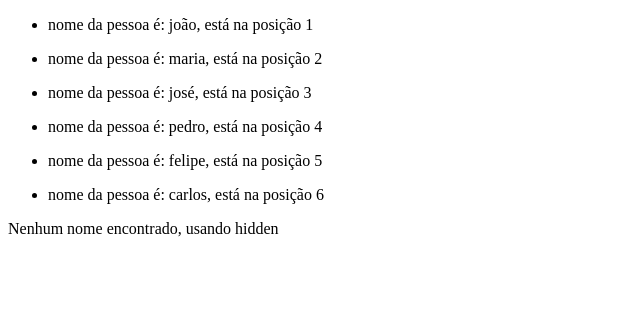
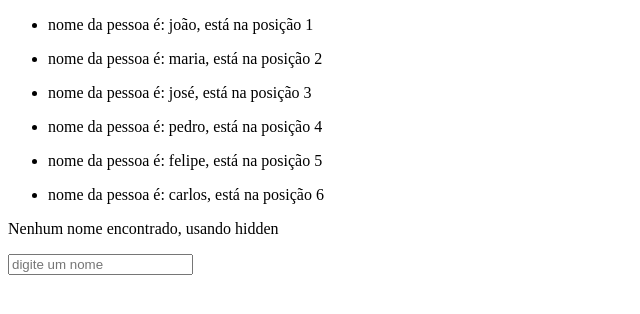
Before and after one commit to leonamfx/Angular, an Angular app: page / in a window 1280 px wide. Shown: the top 314 px of the page, without its empty margins (0-640 px from the left). Built offline with nearby package versions, Linux system fonts and the light colour scheme.

Commit message:
Exemplo 4

```diff
--- a/src/app/app.component.html
+++ b/src/app/app.component.html
@@ -14,3 +14,5 @@
 </ul>
 <p *ngIf = "nomes.lenght == 0"> Nenhum nome encontrado, usando *ngIF</p>
 <p [hidden] = "nomes.lenght > 0" > Nenhum nome encontrado, usando hidden</p>
+
+<input #box placeholder="digite um nome" (keyup) = "buscar(box.value)"/>
--- a/src/app/app.component.ts
+++ b/src/app/app.component.ts
@@ -9,4 +9,8 @@ export class AppComponent {
   title = 'ExercicioAngular'
   nomes: string [] = ['joão', 'maria', 'josé','pedro','felipe','carlos'];
 
+  buscar(valor: string){
+    alert(valor)
+  }
+
 }
```
